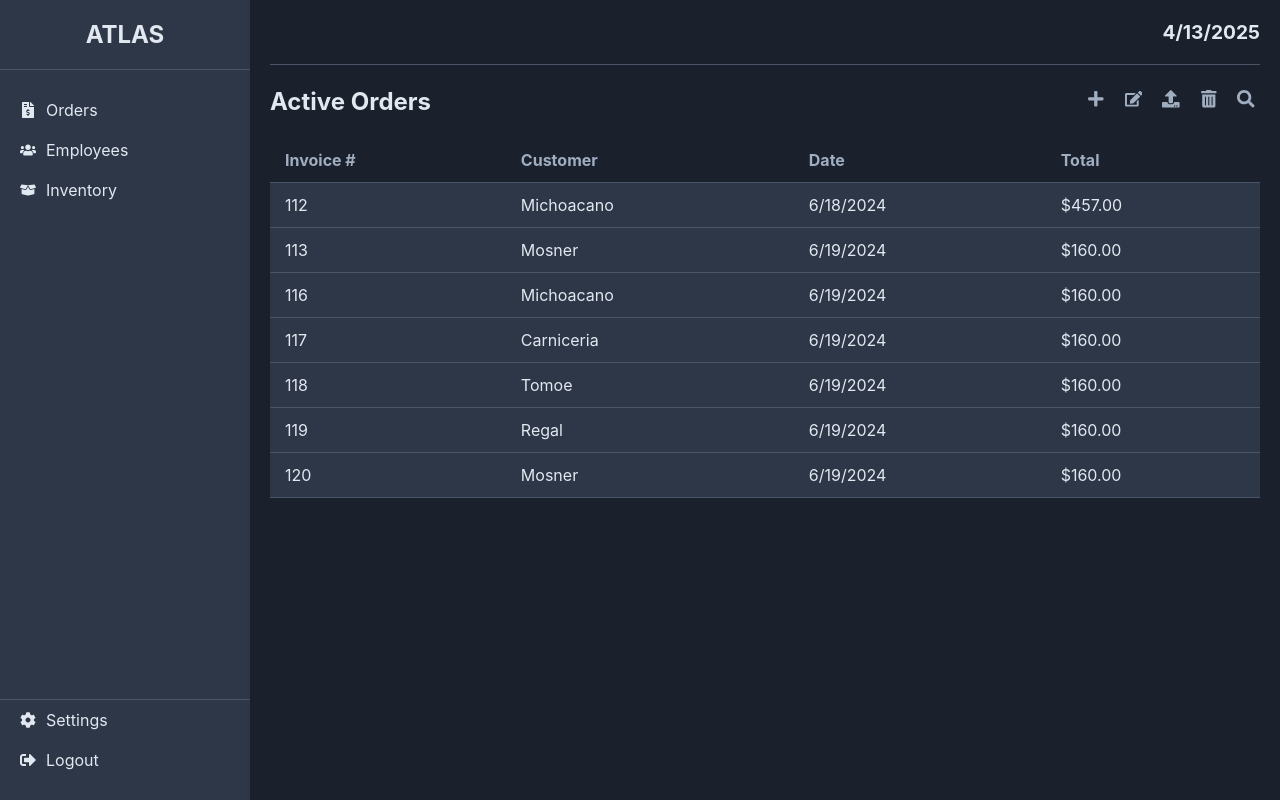
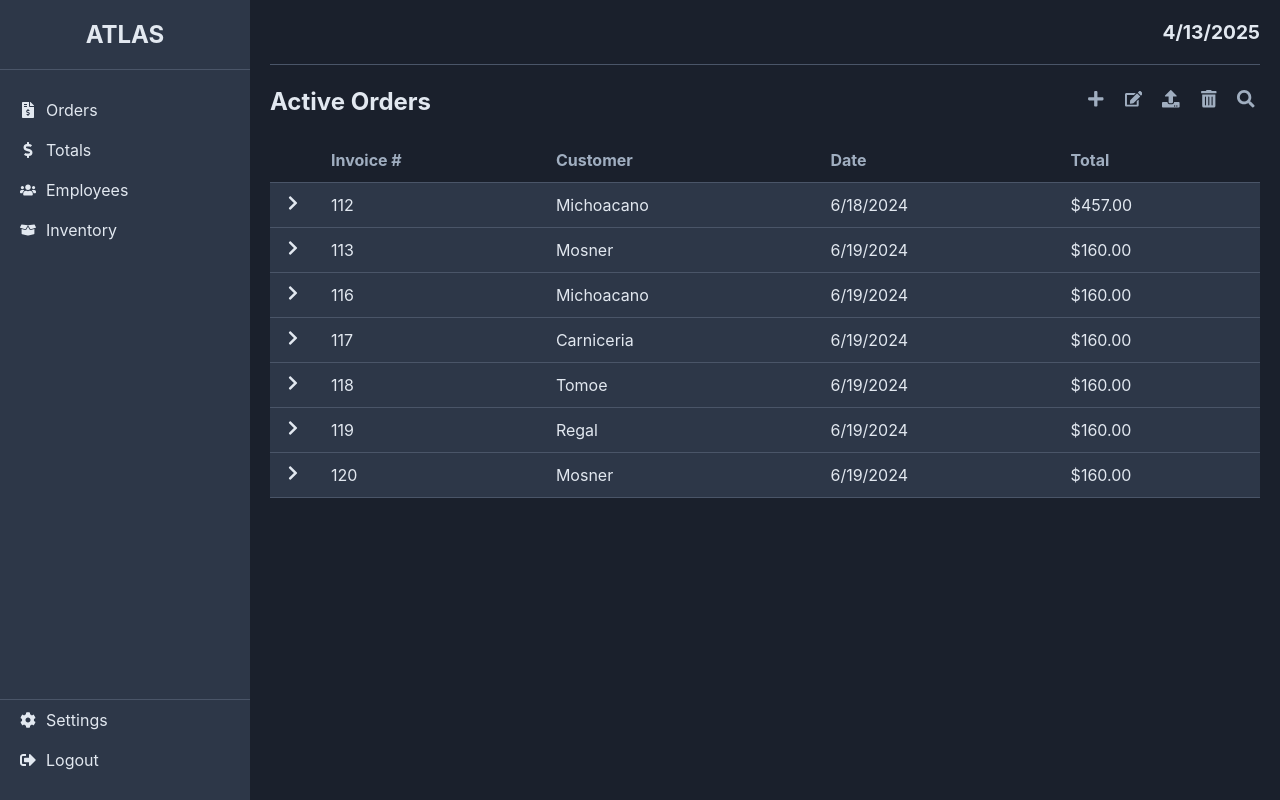
Before and after one commit to Grant-Bever/Atlas, a React (Create React App) app in the folder client/: page /orders in a window 1280 px wide. Built offline with nearby package versions, Linux system fonts and the light colour scheme.

Commit message:
Improved Table Functionality for Active Orders

```diff
--- a/client/package.json
+++ b/client/package.json
@@ -6,6 +6,7 @@
     "react": "^18.3.1",
     "react-dom": "^18.3.1",
     "react-icons": "^5.5.0",
+    "react-router-dom": "^7.5.0",
     "react-scripts": "5.0.1",
     "web-vitals": "^2.1.4"
   },
--- a/client/src/App.jsx
+++ b/client/src/App.jsx
@@ -1,11 +1,44 @@
 import React from 'react';
+import {
+  BrowserRouter as Router,
+  Routes,
+  Route,
+  Navigate // To redirect the base path
+} from 'react-router-dom';
+
+// Import Manager Pages
 import ManagerActiveOrders from './pages/ManagerActiveOrders';
-// import './App.css'; // Assuming you might have an App.css, otherwise remove
+import ManagerEmployees from './pages/ManagerEmployees';
+import ManagerInventory from './pages/ManagerInventory';
+import ManagerTotals from './pages/ManagerTotals';
+// import ManagerCustomers from './pages/ManagerCustomers'; // Add when created
+// import ManagerSettings from './pages/ManagerSettings';   // Add when created
+
+// We might not need a specific App.css anymore
+// import './App.css';
 
 function App() {
-  // Later, we will replace this with a Router to handle different pages
   return (
-    <ManagerActiveOrders />
+    <Router>
+      <Routes>
+        {/* Manager Routes - Assuming these are the main routes for now */}
+        {/* Redirect base path "/" to "/orders" by default */}
+        <Route path="/" element={<Navigate to="/orders" replace />} />
+        <Route path="/orders" element={<ManagerActiveOrders />} />
+        <Route path="/totals" element={<ManagerTotals />} />
+        <Route path="/employees" element={<ManagerEmployees />} />
+        <Route path="/inventory" element={<ManagerInventory />} />
+        {/* Add routes for Customers and Settings when components are ready
+        <Route path="/customers" element={<ManagerCustomers />} />
+        <Route path="/settings" element={<ManagerSettings />} />
+        */}
+
+        {/* TODO: Add routes for Employee and Customer roles later */}
+
+        {/* Optional: Add a 404 Not Found Route */}
+        {/* <Route path="*" element={<div>404 Not Found</div>} /> */}
+      </Routes>
+    </Router>
   );
 }
 
--- a/client/src/components/Sidebar.jsx
+++ b/client/src/components/Sidebar.jsx
@@ -1,4 +1,5 @@
 import React from 'react';
+import { Link } from 'react-router-dom'; // Import Link
 import { FaFileInvoiceDollar, FaUsers, FaBoxOpen, FaCog, FaSignOutAlt, FaDollarSign, FaClock } from 'react-icons/fa'; // Using react-icons
 import '../styles/Sidebar.css';
 
@@ -7,21 +8,24 @@ function Sidebar() {
     <div className="sidebar">
       <div className="sidebar-header">
         {/* You can replace this with your actual logo */}
-        <span className="sidebar-logo">ATLAS</span>
+        <Link to="/orders" className="sidebar-logo-link">
+          <span className="sidebar-logo">ATLAS</span>
+        </Link>
       </div>
       <nav className="sidebar-nav">
         <ul>
           {/* TODO: Replace # with actual routes later */}
-          <li><a href="#"><FaFileInvoiceDollar /> Orders</a></li>
-          <li><a href="#"><FaUsers /> Employees</a></li>
-          <li><a href="#"><FaBoxOpen /> Inventory</a></li>
+          <li><Link to="/orders"><FaFileInvoiceDollar /> Orders</Link></li>
+          <li><Link to="/totals"><FaDollarSign /> Totals</Link></li>
+          <li><Link to="/employees"><FaUsers /> Employees</Link></li>
+          <li><Link to="/inventory"><FaBoxOpen /> Inventory</Link></li>
           {/* Add other top items if needed */}
         </ul>
       </nav>
       <div className="sidebar-footer">
         <ul>
-          <li><a href="#"><FaCog /> Settings</a></li>
-          <li><a href="#"><FaSignOutAlt /> Logout</a></li>
+          <li><Link to="/settings"><FaCog /> Settings</Link></li>
+          <li><a href="#logout"><FaSignOutAlt /> Logout</a></li>
         </ul>
       </div>
     </div>
--- a/client/src/pages/ManagerActiveOrders.jsx
+++ b/client/src/pages/ManagerActiveOrders.jsx
@@ -1,26 +1,71 @@
-import React from 'react';
+import React, { useState } from 'react';
 import ManagerLayout from '../components/ManagerLayout';
 import '../styles/Table.css'; // Shared table styles
-import { FaPlus, FaEdit, FaTrashAlt, FaSearch, FaUpload } from 'react-icons/fa';
+import { FaPlus, FaEdit, FaTrashAlt, FaSearch, FaUpload, FaChevronDown, FaChevronRight } from 'react-icons/fa';
 
-// Sample data - replace with actual data fetching later
+// Sample data - Updated with nested items
 const sampleOrders = [
-  { id: 112, customer: 'Michoacano', date: '6/18/2024', total: 457.00 },
-  { id: 113, customer: 'Mosner', date: '6/19/2024', total: 160.00 },
-  { id: 116, customer: 'Michoacano', date: '6/19/2024', total: 160.00 }, // Note: ID 116 in image, not sequential
-  { id: 117, customer: 'Carniceria', date: '6/19/2024', total: 160.00 },
-  { id: 118, customer: 'Tomoe', date: '6/19/2024', total: 160.00 },
-  { id: 119, customer: 'Regal', date: '6/19/2024', total: 160.00 },
-  { id: 120, customer: 'Mosner', date: '6/19/2024', total: 160.00 },
+  {
+    id: 112,
+    customer: 'Michoacano',
+    date: '6/18/2024',
+    total: 457.00,
+    items: [
+      { quantity: 5, description: 'Ribeye Steak', weight: 15, price: 8.99, amount: 134.85 },
+      { quantity: 8, description: 'Pork Chops', weight: 12, price: 3.50, amount: 42.00 },
+      { quantity: 12, description: 'Chicken Breasts', weight: 20, price: 2.99, amount: 59.80 },
+      { quantity: 7, description: 'Ground Beef', weight: 14, price: 4.99, amount: 69.86 },
+      { quantity: 3, description: 'Salmon Fillets', weight: 8, price: 9.99, amount: 79.92 },
+      { quantity: 9, description: 'Turkey Legs', weight: 18, price: 1.79, amount: 32.22 },
+      { quantity: 4, description: 'Lamb Chops', weight: 10, price: 12.99, amount: 129.90 }, // Note: Amounts might not exactly match image due to calculation
+      { quantity: 6, description: 'Pork Belly', weight: 15, price: 5.99, amount: 89.85 },
+      { quantity: 11, description: 'Bacon', weight: 5, price: 7.99, amount: 43.95 },
+      { quantity: 10, description: 'Bratwurst', weight: 10, price: 4.50, amount: 45.00 },
+    ]
+  },
+  {
+    id: 113, customer: 'Mosner', date: '6/19/2024', total: 160.00,
+    items: [
+      { quantity: 10, description: 'Chicken Wings', weight: 10, price: 2.50, amount: 25.00 },
+      { quantity: 4, description: 'Sirloin Steak', weight: 10, price: 7.50, amount: 75.00 },
+      { quantity: 6, description: 'Sausages', weight: 6, price: 5.00, amount: 60.00 }, // Example data
+    ]
+  },
+  {
+    id: 116, customer: 'Michoacano', date: '6/19/2024', total: 160.00,
+    items: [
+      { quantity: 5, description: 'Ground Beef', weight: 10, price: 4.99, amount: 49.90 },
+      { quantity: 7, description: 'Pork Shoulder', weight: 15, price: 2.89, amount: 110.10 }, // Example data
+    ]
+  },
+  // Add items for other orders as needed...
+  { id: 117, customer: 'Carniceria', date: '6/19/2024', total: 160.00, items: [] },
+  { id: 118, customer: 'Tomoe', date: '6/19/2024', total: 160.00, items: [] },
+  { id: 119, customer: 'Regal', date: '6/19/2024', total: 160.00, items: [] },
+  { id: 120, customer: 'Mosner', date: '6/19/2024', total: 160.00, items: [] },
 ];
 
 function ManagerActiveOrders() {
+  // State to keep track of expanded rows (using a Set for efficient add/delete/check)
+  const [expandedRows, setExpandedRows] = useState(new Set());
+
+  const handleRowClick = (orderId) => {
+    setExpandedRows(prevExpandedRows => {
+      const newExpandedRows = new Set(prevExpandedRows);
+      if (newExpandedRows.has(orderId)) {
+        newExpandedRows.delete(orderId); // Collapse if already expanded
+      } else {
+        newExpandedRows.add(orderId); // Expand if collapsed
+      }
+      return newExpandedRows;
+    });
+  };
+
   return (
     <ManagerLayout>
       <div className="page-header">
         <h2>Active Orders</h2>
         <div className="header-actions">
-          {/* Placeholder Icons based on image */}
           <button className="icon-button"><FaPlus /></button>
           <button className="icon-button"><FaEdit /></button>
           <button className="icon-button"><FaUpload /></button>
@@ -28,9 +73,10 @@ function ManagerActiveOrders() {
           <button className="icon-button"><FaSearch /></button>
         </div>
       </div>
-      <table className="data-table">
+      <table className="data-table main-table">
         <thead>
           <tr>
+            <th style={{ width: '30px' }}></th>
             <th>Invoice #</th>
             <th>Customer</th>
             <th>Date</th>
@@ -38,14 +84,59 @@ function ManagerActiveOrders() {
           </tr>
         </thead>
         <tbody>
-          {sampleOrders.map((order) => (
-            <tr key={order.id}>
-              <td>{order.id}</td>
-              <td>{order.customer}</td>
-              <td>{order.date}</td>
-              <td>${order.total.toFixed(2)}</td>
-            </tr>
-          ))}
+          {sampleOrders.map((order) => {
+            const isExpanded = expandedRows.has(order.id);
+            return (
+              <React.Fragment key={order.id}>
+                <tr onClick={() => handleRowClick(order.id)} className="clickable-row">
+                  <td className="expand-icon-cell">
+                    {isExpanded ? <FaChevronDown /> : <FaChevronRight />}
+                  </td>
+                  <td>{order.id}</td>
+                  <td>{order.customer}</td>
+                  <td>{order.date}</td>
+                  <td>${order.total.toFixed(2)}</td>
+                </tr>
+                {isExpanded && (
+                  <tr className="collapsible-row">
+                    <td></td>
+                    <td colSpan="4">
+                      <div className="nested-table-container">
+                        <table className="data-table nested-table">
+                          <thead>
+                            <tr>
+                              <th>Quantity</th>
+                              <th>Description</th>
+                              <th>Weight</th>
+                              <th>Price</th>
+                              <th>Amount</th>
+                            </tr>
+                          </thead>
+                          <tbody>
+                            {order.items.length > 0 ? (
+                              order.items.map((item, index) => (
+                                <tr key={`${order.id}-item-${index}`}>
+                                  <td>{item.quantity}</td>
+                                  <td>{item.description}</td>
+                                  <td>{item.weight}</td>
+                                  <td>${item.price.toFixed(2)}</td>
+                                  <td>${item.amount.toFixed(2)}</td>
+                                </tr>
+                              ))
+                            ) : (
+                              <tr>
+                                <td colSpan="5" style={{ textAlign: 'center', fontStyle: 'italic' }}>No items in this order.</td>
+                              </tr>
+                            )}
+                          </tbody>
+                        </table>
+                      </div>
+                    </td>
+                  </tr>
+                )}
+              </React.Fragment>
+            );
+          })}
         </tbody>
       </table>
     </ManagerLayout>
--- /dev/null
+++ b/client/src/pages/ManagerEmployees.jsx
@@ -0,0 +1,18 @@
+import React from 'react';
+import ManagerLayout from '../components/ManagerLayout';
+import '../styles/Table.css'; // Shared table styles
+import { FaPlus, FaEdit, FaTrashAlt, FaSearch, FaUpload } from 'react-icons/fa';
+
+
+function ManagerEmployees() {
+  return (
+    <ManagerLayout>
+      <div className="page-header">
+        <h2>Employees</h2>
+      </div>
+
+    </ManagerLayout>
+  );
+}
+
+export default ManagerEmployees;
--- /dev/null
+++ b/client/src/pages/ManagerInventory.jsx
@@ -0,0 +1,18 @@
+import React from 'react';
+import ManagerLayout from '../components/ManagerLayout';
+import '../styles/Table.css'; // Shared table styles
+import { FaPlus, FaEdit, FaTrashAlt, FaSearch, FaUpload } from 'react-icons/fa';
+
+
+function ManagerInventory() {
+  return (
+    <ManagerLayout>
+      <div className="page-header">
+        <h2>Inventory</h2>
+      </div>
+
+    </ManagerLayout>
+  );
+}
+
+export default ManagerInventory;
--- /dev/null
+++ b/client/src/pages/ManagerTotals.jsx
@@ -0,0 +1,18 @@
+import React from 'react';
+import ManagerLayout from '../components/ManagerLayout';
+import '../styles/Table.css'; // Shared table styles
+import { FaPlus, FaEdit, FaTrashAlt, FaSearch, FaUpload } from 'react-icons/fa';
+
+
+function ManagerTotals() {
+  return (
+    <ManagerLayout>
+      <div className="page-header">
+        <h2>Totals</h2>
+      </div>
+
+    </ManagerLayout>
+  );
+}
+
+export default ManagerTotals;
--- a/client/src/styles/Sidebar.css
+++ b/client/src/styles/Sidebar.css
@@ -20,6 +20,12 @@
   border-bottom: 1px solid #4a5568; /* Medium Gray */
 }
 
+/* Style the Link wrapping the logo */
+.sidebar-logo-link {
+  text-decoration: none;
+  color: inherit; /* Inherit color from parent */
+}
+
 .sidebar-logo {
   /* Style your logo text/image */
 }
@@ -38,21 +44,27 @@
 
 .sidebar-nav li,
 .sidebar-footer li {
-  padding: 10px 20px;
+  padding: 0; /* Remove padding from li, apply to Link/a instead */
 }
 
+/* Apply styles directly to Link and fallback a tags */
 .sidebar-nav a,
-.sidebar-footer a {
+.sidebar-nav Link,
+.sidebar-footer a,
+.sidebar-footer Link {
   color: #e2e8f0; /* Light Gray */
   text-decoration: none;
   display: flex;
   align-items: center;
   gap: 10px; /* Space between icon and text */
+  padding: 10px 20px; /* Add padding here */
   transition: background-color 0.2s ease-in-out;
 }
 
 .sidebar-nav a:hover,
-.sidebar-footer a:hover {
+.sidebar-nav Link:hover,
+.sidebar-footer a:hover,
+.sidebar-footer Link:hover {
   background-color: #4a5568; /* Medium Gray */
   border-radius: 4px; /* Slight rounding on hover */
 }
--- a/client/src/styles/Table.css
+++ b/client/src/styles/Table.css
@@ -2,9 +2,12 @@
 .data-table {
   width: 100%;
   border-collapse: collapse;
-  margin-top: 20px;
   background-color: #2d3748; /* Dark Gray-Blue */
   color: #e2e8f0; /* Light Gray */
+}
+
+.main-table {
+  margin-top: 20px; /* Add margin only to the main table */
 }
 
 .data-table th,
@@ -12,6 +15,7 @@
   padding: 12px 15px;
   border-bottom: 1px solid #4a5568; /* Medium Gray */
   text-align: left;
+  vertical-align: middle; /* Align content vertically */
 }
 
 .data-table thead th {
@@ -24,8 +28,56 @@
   transition: background-color 0.2s ease-in-out;
 }
 
-.data-table tbody tr:hover {
+/* Apply hover only to the main rows that are clickable */
+.data-table.main-table > tbody > tr.clickable-row:hover {
   background-color: #4a5568; /* Medium Gray on hover */
+  cursor: pointer;
+}
+
+/* Clickable Row Styling */
+.clickable-row {
+  /* Optional: Add other styles to indicate clickability */
+}
+
+.expand-icon-cell {
+  width: 30px; /* Match header width */
+  text-align: center;
+  padding-right: 5px; /* Give icon some space */
+}
+
+/* Collapsible Row Styling */
+.collapsible-row td {
+  padding: 0; /* Remove padding from the cell containing the nested table */
+  border-bottom: 1px solid #4a5568; /* Ensure border matches */
+}
+
+/* Container for the nested table for better control */
+.nested-table-container {
+  padding: 15px 25px 15px 25px; /* Add some padding around the nested table */
+  background-color: #38445a; /* Slightly lighter background for nested area */
+}
+
+.nested-table {
+  background-color: #2d3748; /* Match main table background */
+  margin-bottom: 0; /* No margin below nested table */
+}
+
+.nested-table th {
+  color: #cbd5e0; /* Slightly lighter header text */
+  font-size: 0.9em;
+  padding-top: 8px;
+  padding-bottom: 8px;
+}
+
+.nested-table td {
+  font-size: 0.9em;
+  padding-top: 8px;
+  padding-bottom: 8px;
+}
+
+/* Remove bottom border from last row of nested table */
+.nested-table tbody tr:last-child td {
+  border-bottom: none;
 }
 
 /* Style for header above the table */
```
Also changed, not shown: 2 other files (tests, documents, lock files or other folders).
